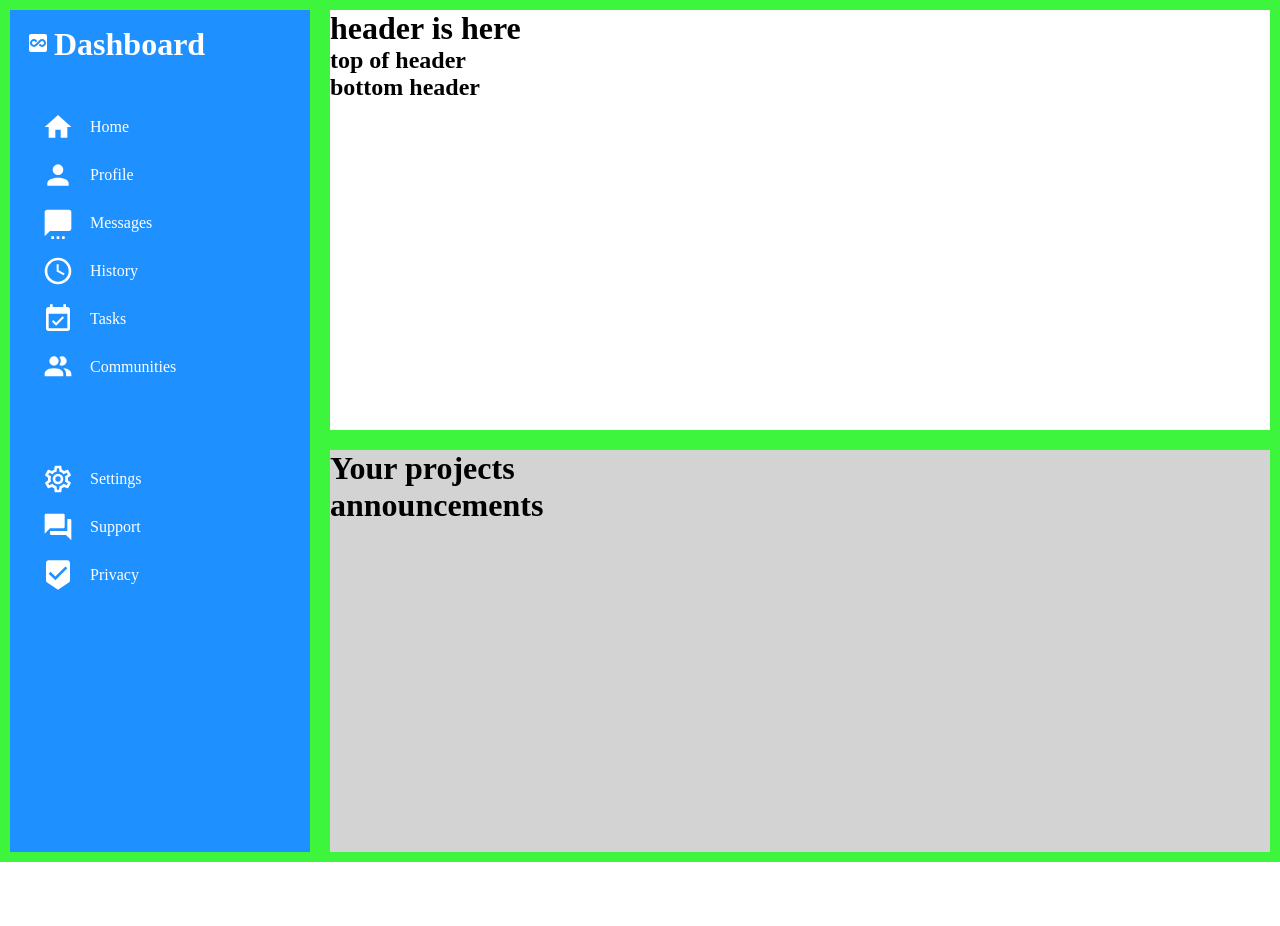
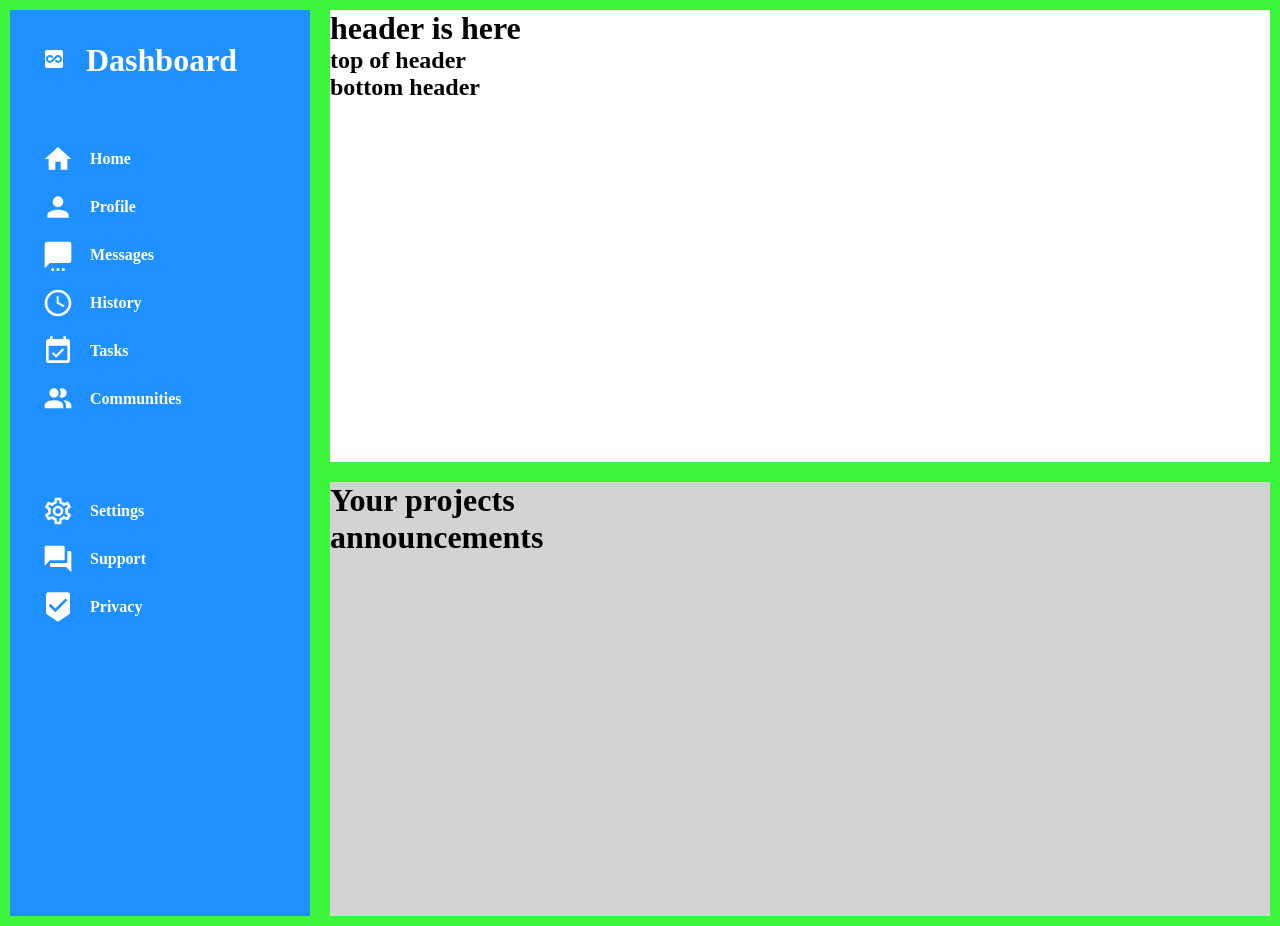
Before and after one commit to SiddhantG11/AdminDashboard, a plain HTML site: page index.html in a window 1280 px wide. Before the commit the page ends 862 px from the top, so only its background shows below. Drawn offline with Linux system fonts and the light colour scheme.

Commit message:
added padding to sidebar heading and fixed alignment, sidebar complete

```diff
--- a/style.css
+++ b/style.css
@@ -22,12 +22,13 @@
 
 
 .heading-icon-container {
-  padding: 1rem;
+  padding: 2rem;
 }
 
 .sidebar-heading {
   font-size: 2rem;
   font-weight: 800;
+  padding-left: 1rem;
 }
 
 .header {
@@ -48,6 +49,10 @@
   gap: 16px;
 }
 
+p {
+  font-weight: 800;
+}
+
 .main-content {
   background-color: #d3d3d3;
   grid-column: span 3;
```
